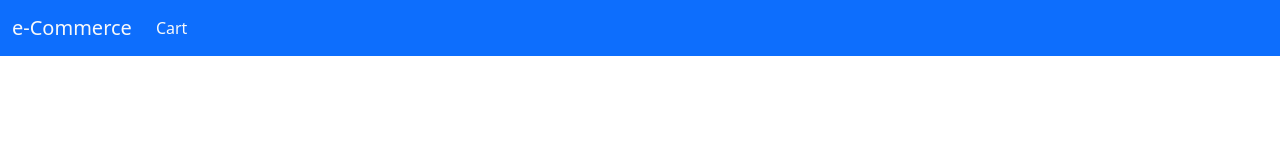
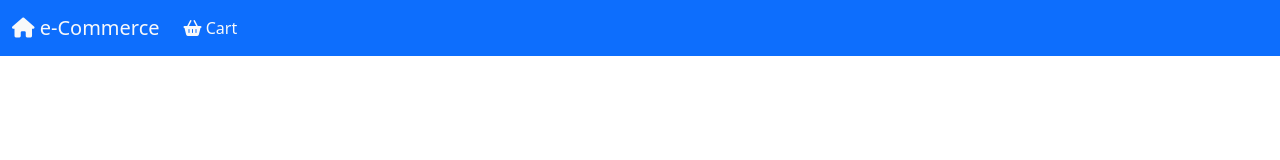
Before and after one commit to memmir/ecommerce-with-angular, an Angular app: page / in a window 1280 px wide. Shown: the top 160 px of the page. Built offline with nearby package versions, Linux system fonts and the light colour scheme.

Commit message:
Added icons

```diff
--- a/src/app/components/layouts/layouts.component.html
+++ b/src/app/components/layouts/layouts.component.html
@@ -1,13 +1,19 @@
 <nav class="navbar navbar-expand-lg bg-primary">
   <div class="container-fluid">
-    <a class="navbar-brand text-light" routerLink="/">e-Commerce</a>
+    <a class="navbar-brand text-light" routerLink="/">
+      <i class="fa fa-home"></i>
+      e-Commerce
+    </a>
     <button class="navbar-toggler" type="button" data-bs-toggle="collapse" data-bs-target="#navbarSupportedContent" aria-controls="navbarSupportedContent" aria-expanded="false" aria-label="Toggle navigation">
       <span class="navbar-toggler-icon"></span>
     </button>
     <div class="collapse navbar-collapse" id="navbarSupportedContent">
       <ul class="navbar-nav me-auto mb-2 mb-lg-0">
         <li class="nav-item">
-          <a class="nav-link active text-light" aria-current="page" href="#">Cart</a>
+          <a class="nav-link active text-light" aria-current="page" href="#">
+            <i class="fa fa-basket-shopping"></i>
+            Cart
+          </a>
         </li>
       </ul>
     </div>
--- a/src/index.html
+++ b/src/index.html
@@ -12,5 +12,6 @@
   <app-root></app-root>
 
   <script src="https://cdn.jsdelivr.net/npm/bootstrap@5.3.3/dist/js/bootstrap.bundle.min.js"></script>
+  <script src="https://kit.fontawesome.com/dc59d75dac.js" crossorigin="anonymous"></script>
 </body>
 </html>
--- a/src/styles.css
+++ b/src/styles.css
@@ -1 +1,5 @@
 /* You can add global styles to this file, and also import other style files */
+
+a{
+  cursor: pointer;
+}
```
